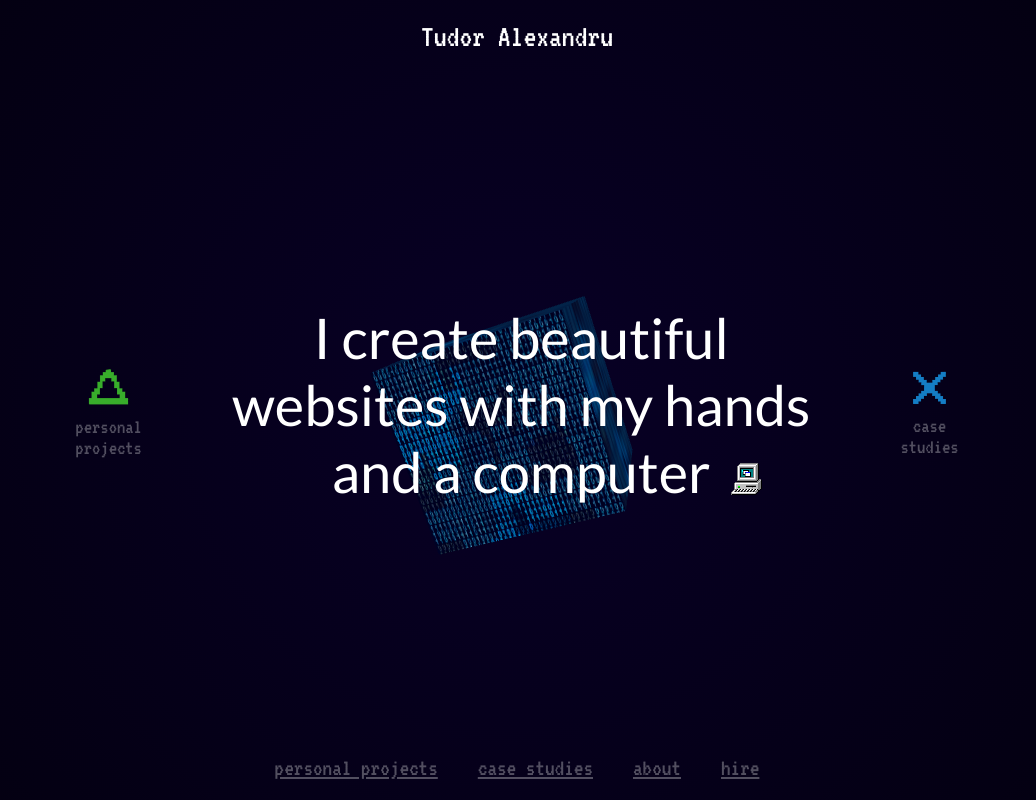
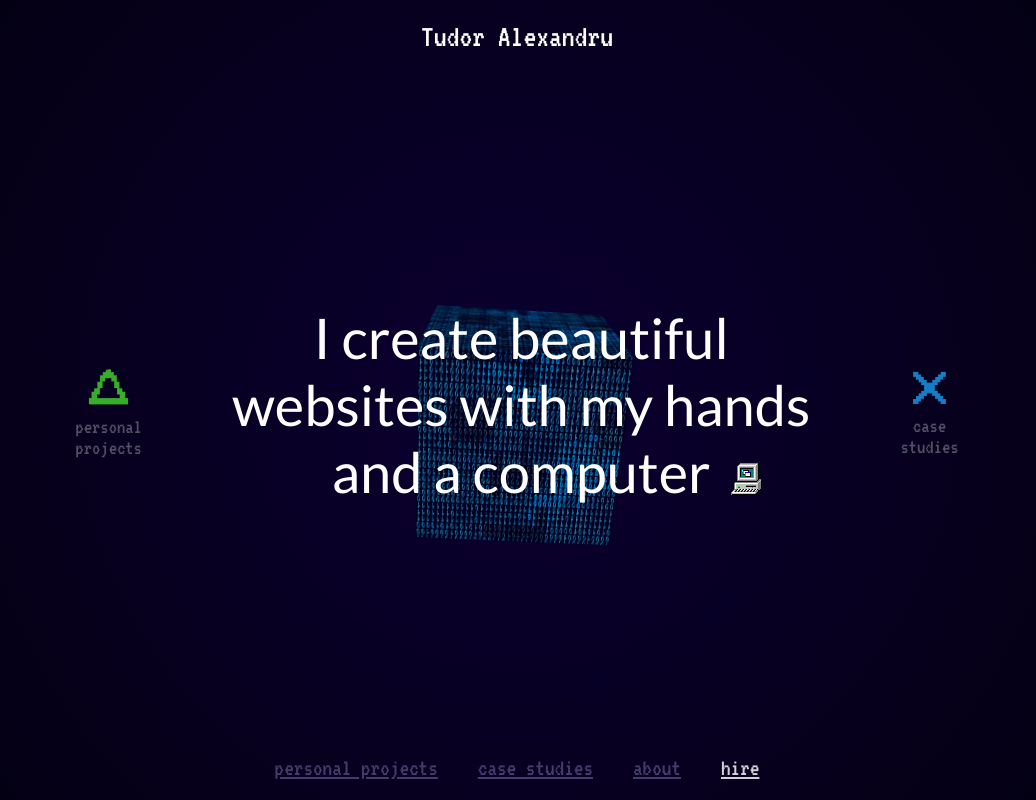
Before and after one commit to tudorale/portfolio-concept, a Next.js app: page / in a window 1280 px wide. Shown: the whole page, without its empty margins (123-1159 px from the left). Built offline with nearby package versions, Linux system fonts and the light colour scheme.

Commit message:
cube rotation animation

```diff
--- a/components/Components.module.scss
+++ b/components/Components.module.scss
@@ -19,9 +19,30 @@
     padding-bottom: 20px;
     p{
         font-size: 1.5rem;
-        color: rgba(255, 255, 255, 0.308);
+        color: rgba(187, 170, 255, 0.349);
         font-family: "VT323";
         margin: 0 20px;
         text-decoration: underline;
     }
+
+    .active{
+        color:rgba(255, 255, 255, 0.904);
+    }
+
+    .notActive{
+        color: rgba(187, 170, 255, 0.349);
+    }
+
+    .cta{
+        animation: pulseColor .65s forwards alternate-reverse infinite;
+    }
 }
+
+@keyframes pulseColor{
+    from{
+        color: rgba(187, 170, 255, 0.349);
+    }
+    to{
+        color: rgba(255, 255, 255, 0.904);
+    }
+}
--- a/components/Footer.jsx
+++ b/components/Footer.jsx
@@ -1,22 +1,33 @@
-import styles from "./Components.module.scss"
+import * as styles from "./Components.module.scss"
 import Link from "next/link"
 import {handleCursorHoverLink, handleCursorOutLink} from "./actions.js";
+import { useEffect, useState} from "react";
+import {useRouter} from "next/router";
 
 function Footer() {
+
+    const [path, setPath] = useState();
+
+    const router = useRouter();
+
+    useEffect(() => {
+        setPath(router.pathname);
+        console.log(router.pathname);
+    }, [])
 
   return (
     <div className={styles.footer}>
         <Link href="/projects">
-            <p onMouseEnter={handleCursorHoverLink} onMouseLeave={handleCursorOutLink}>personal projects</p>
+            <p className={router.pathname === "/projects" ? styles.active : styles.notActive} onMouseEnter={handleCursorHoverLink} onMouseLeave={handleCursorOutLink}>personal projects</p>
         </Link>
         <Link href="/case-studies">
-            <p onMouseEnter={handleCursorHoverLink} onMouseLeave={handleCursorOutLink}>case studies</p>
+            <p className={router.pathname === "/case-studies" ? styles.active : styles.notActive} onMouseEnter={handleCursorHoverLink} onMouseLeave={handleCursorOutLink}>case studies</p>
         </Link>
         <Link href="/about">
-            <p onMouseEnter={handleCursorHoverLink} onMouseLeave={handleCursorOutLink}>about</p>
+            <p className={router.pathname === "/about" ? styles.active : styles.notActive} onMouseEnter={handleCursorHoverLink} onMouseLeave={handleCursorOutLink}>about</p>
         </Link>
         <Link href="/hire">
-            <p onMouseEnter={handleCursorHoverLink} onMouseLeave={handleCursorOutLink}>hire</p>
+            <p className={`${styles.cta} ${router.pathname === "/about" ? styles.active : styles.notActive}`} onMouseEnter={handleCursorHoverLink} onMouseLeave={handleCursorOutLink}>hire</p>
         </Link>
     </div>
   )
--- a/pages/index.jsx
+++ b/pages/index.jsx
@@ -14,7 +14,7 @@ const Shape = ({position, ascending}) => {
 
   return (
     <>
-      <mesh position={position} rotation={[1, 0, 0]}>
+      <mesh position={position} rotation={[2, 0, 0]}>
         <boxBufferGeometry args={[0.2, 0.2, 0.2]} />
         <meshBasicMaterial map={colorMap} />
       </mesh>
@@ -25,6 +25,33 @@ const Shape = ({position, ascending}) => {
 
 
 export default function Home() {
+
+  const [speed, setSpeed] = useState(6);
+  const [moving, setMoving] = useState({moving: false});
+  useEffect(() => {
+
+    document.addEventListener("mousemove", (e) => {
+
+      setMoving({moving: true});
+
+      let timeout;
+      (() => {
+        clearTimeout(timeout);
+        timeout = setTimeout(() => setMoving({moving:false}), 500);
+      })();
+
+
+    })
+
+  }, [])
+
+  useEffect(() => {
+    if(moving.moving){
+      setSpeed(50);
+    }else{
+      setSpeed(6)
+    }
+  }, [moving.moving])
 
   return (
     <div className={styles.home}>
@@ -56,7 +83,7 @@ export default function Home() {
                 >
                   <Suspense fallback={null}>
                     <Shape />
-                    <OrbitControls autoRotate autoRotateSpeed={11}/>
+                    <OrbitControls autoRotate autoRotateSpeed={speed}/>
                   </Suspense>
                 </Canvas>
               </div>
--- a/styles/Home.module.scss
+++ b/styles/Home.module.scss
@@ -30,6 +30,7 @@
         margin-left: 20px;
         background: url("/computer.png");
         background-repeat: no-repeat;
+        transition: all 350ms linear;
     }
     .x, .tringle{
         display: flex;
--- a/styles/globals.css
+++ b/styles/globals.css
@@ -5,7 +5,7 @@ body{
   font-family: "Lato",'Courier New', Courier, monospace;
   background: rgb(3,0,15);
   overflow: hidden;
-  background: radial-gradient(circle, rgba(3,0,15,1) 0%, rgba(8,0,38,1) 0%, rgba(3,0,15,1) 100%);
+  background: radial-gradient(circle, rgba(3,0,15,1) 0%, rgb(11, 0, 49) 0%, rgba(3,0,15,1) 100%);
 }
 
 * {
```
Also changed, not shown: public/texture.jpg (added).
